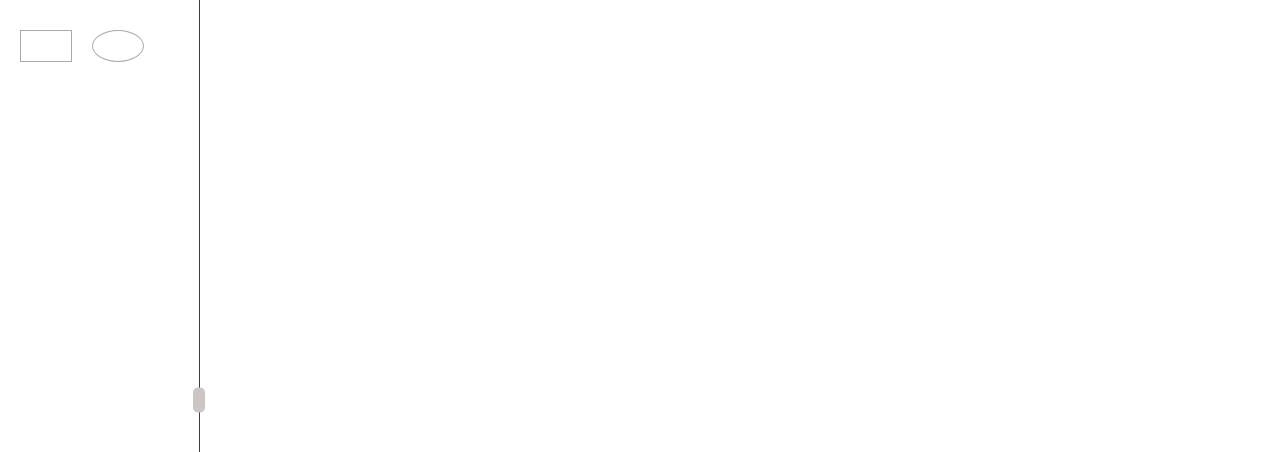
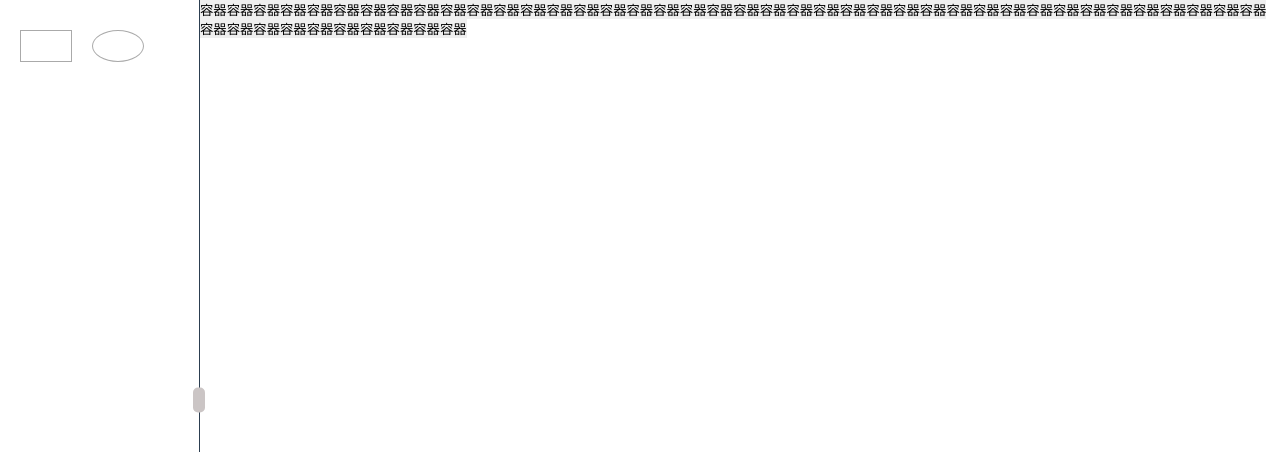
Before and after one commit to liuzongyue/integration_regional, a Vue app: page /drapInfo in a window 1280 px wide. Shown: the top 452 px of the page. Built offline with nearby package versions, Linux system fonts and the light colour scheme; the HTML template or start-up script is replaced by a standard one.

Commit message:
添加左侧滑动功能

```diff
--- a/src/App.vue
+++ b/src/App.vue
@@ -16,8 +16,4 @@
   padding: 0;
   border: 0;
 }
-html,body,#app,.home{
-  width: 100%;
-  height: 100%;
-}
 </style>
--- a/src/views/drapInfo/index.vue
+++ b/src/views/drapInfo/index.vue
@@ -33,7 +33,6 @@ export default {
   },
   methods: {
     handleMousedown(e) {
-      e.preventDefault()
       this.isdown = true
       this.difference_num = e.pageX - e.target.offsetLeft
       const that = this
@@ -46,6 +45,7 @@ export default {
       document.addEventListener("mouseup" , () => {
         that.isdown = false
       })
+      e.stopPropagation();
     }
   },
 }
@@ -55,6 +55,12 @@ export default {
 .drap_info {
   display: flex;
   height: 100%;
+  box-sizing: border-box;
+  width: 100vw;
+  height: 100vh;
+  max-width: 100vw;
+  max-height: 100vh;
+  overflow: hidden;
   .drap_left {
     width: 200px;
     height: 100%;
@@ -62,6 +68,8 @@ export default {
     padding: 20px 10px;
     box-sizing: border-box;
     position: relative;
+    flex-shrink: 0;
+    min-width: 165px !important;
 
     .sliding_box {
       display: inline-block;
@@ -79,7 +87,7 @@ export default {
 
   .drap_right {
     background-color: #fff;
-    flex-grow: 1;
+    box-sizing: border-box;
   }
 }
 </style>
--- a/src/views/drapInfo/rightArea/intoArea.vue
+++ b/src/views/drapInfo/rightArea/intoArea.vue
@@ -1,6 +1,13 @@
 <template>
-  <div class="into_area" id="takeHere">
+  <div class="right_container">
+    <header>
+      <div class="header_box">
+        <button v-for="item in 50">   容器   </button>
+      </div>
+    </header>
+    <div class="into_area" id="takeHere">
 
+    </div>
   </div>
 </template>
 
@@ -36,16 +43,25 @@ export default {
 </script>
 
 <style lang="scss" scoped>
+.right_container{
+  width: 100%;
+  height: 100%;
+  .header_box{
+    min-width: 200px !important;
+  }
+}
 #takeHere {
   box-sizing: border-box;
-  // border: 1px solid rgb(6, 245, 177);
   height: 100%;
 }
 
 .dragover {
   border: 1px solid rgb(6, 245, 177);
+  box-sizing:border-box;
 }
-.into_area{
+
+.into_area {
   position: relative;
+  box-sizing: border-box;
 }
 </style>
```
